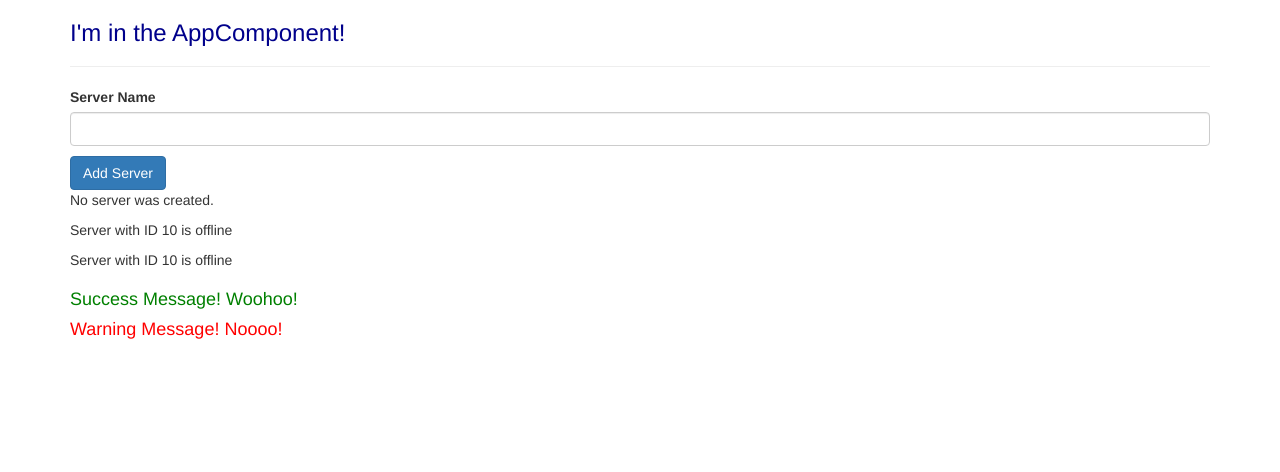
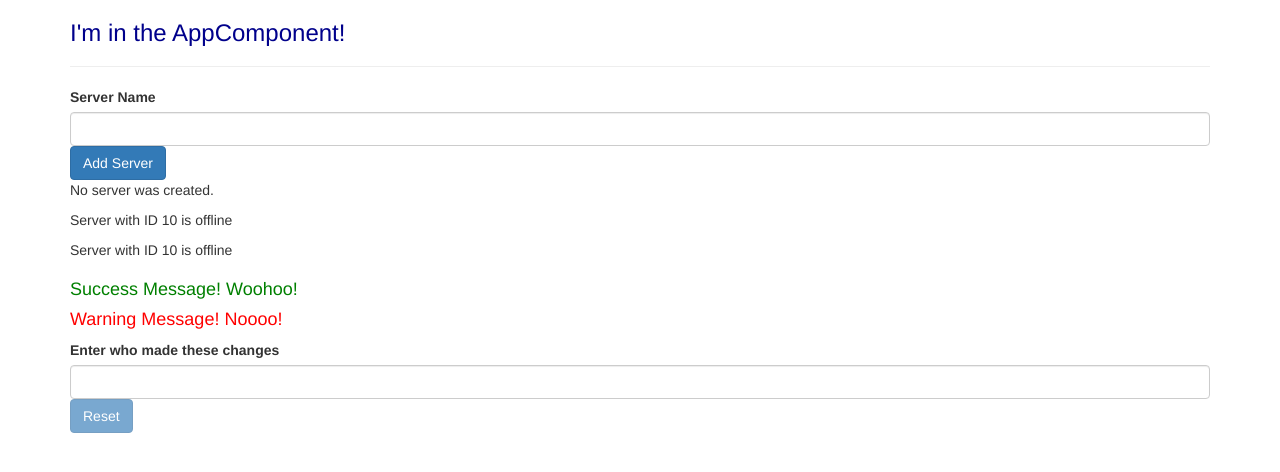
Before and after one commit to filipdespic/angular-app, an Angular app: page / in a window 1280 px wide. Shown: the top 472 px of the page. Built offline with nearby package versions, Linux system fonts and the light colour scheme.

Commit message:
complete exercise number 2

```diff
--- a/src/app/app.component.html
+++ b/src/app/app.component.html
@@ -9,5 +9,11 @@
             <app-success-alert></app-success-alert>
             <app-warning-alert></app-warning-alert>
         </div>
+        <div class="col-xs-12">
+            <label>Enter who made these changes</label>
+            <input type="text" class="form-control" [(ngModel)]="username">
+            <p [hidden]="isUsernameEmpty()">The changes were made by: {{ username }}</p>
+            <button class="btn btn-primary" [disabled]="isUsernameEmpty()" (click)="resetUsername()">Reset</button>
+        </div>
     </div>
 </div>
--- a/src/app/app.component.ts
+++ b/src/app/app.component.ts
@@ -7,4 +7,14 @@ import { Component } from '@angular/core';
 })
 export class AppComponent {
   name = 'Filip';
+  username= '';
+
+
+  isUsernameEmpty() {
+    return this.username === '';
+  }
+
+  resetUsername() {
+    this.username = '';
+  }
 }
--- a/src/app/app.module.ts
+++ b/src/app/app.module.ts
@@ -1,11 +1,13 @@
 import { NgModule } from '@angular/core';
 import { BrowserModule } from '@angular/platform-browser';
+import { FormsModule } from '@angular/forms';
 
 import { AppComponent } from './app.component';
 import { ServerComponent } from './server/server.component';
 import { ServersComponent } from './servers/servers.component';
 import { WarningAlertComponent } from './warning-alert/warning-alert.component';
 import { SuccessAlertComponent } from './success-alert/success-alert.component';
+
 
 @NgModule({
   declarations: [
@@ -16,7 +18,8 @@ import { SuccessAlertComponent } from './success-alert/success-alert.component';
     SuccessAlertComponent
   ],
   imports: [
-    BrowserModule
+    BrowserModule,
+    FormsModule
   ],
   providers: [],
   bootstrap: [AppComponent]
--- a/src/app/servers/servers.component.html
+++ b/src/app/servers/servers.component.html
@@ -1,6 +1,6 @@
 <label>Server Name</label>
-<input type="text" class="form-control" (input)="onUpdateServerName($event)">
-<p>{{ serverName }}</p>
+<input type="text" class="form-control" [(ngModel)]="serverName">
+<!-- <p>{{ serverName }}</p> -->
 <button class="btn btn-primary" [disabled]="!allowNewServer" (click)="onCreateServer()" >Add Server</button>
 <p>{{ serverCreationStatus }}</p>
 <app-server></app-server>
--- a/src/app/servers/servers.component.ts
+++ b/src/app/servers/servers.component.ts
@@ -1,4 +1,5 @@
 import { Component } from '@angular/core';
+import { isEmpty } from 'rxjs';
 
 @Component({
   selector: 'app-servers',
@@ -21,7 +22,7 @@ export class ServersComponent {
   }
 
   onCreateServer() {
-    this.serverCreationStatus = 'Server was created';
+    this.serverCreationStatus = 'Server was created! Name is ' + this.serverName;
   }
 
   onUpdateServerName(event: Event) {
```
